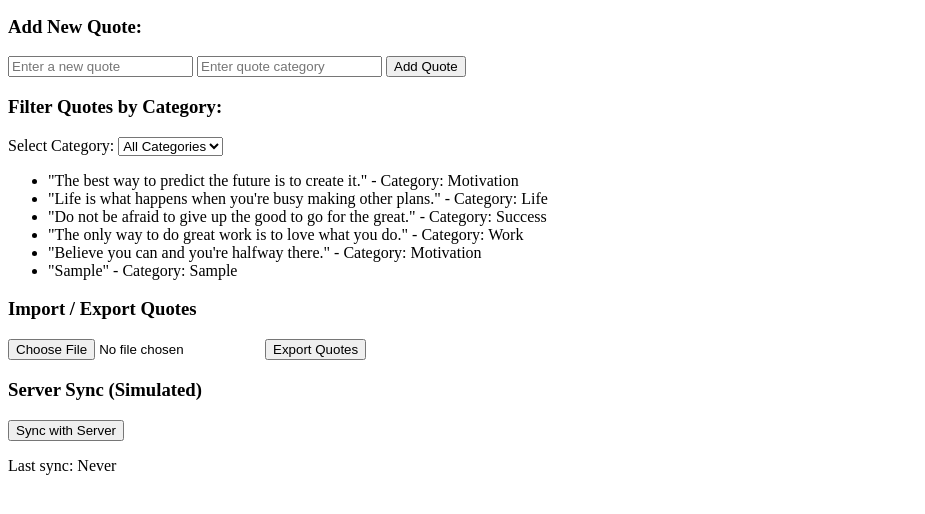
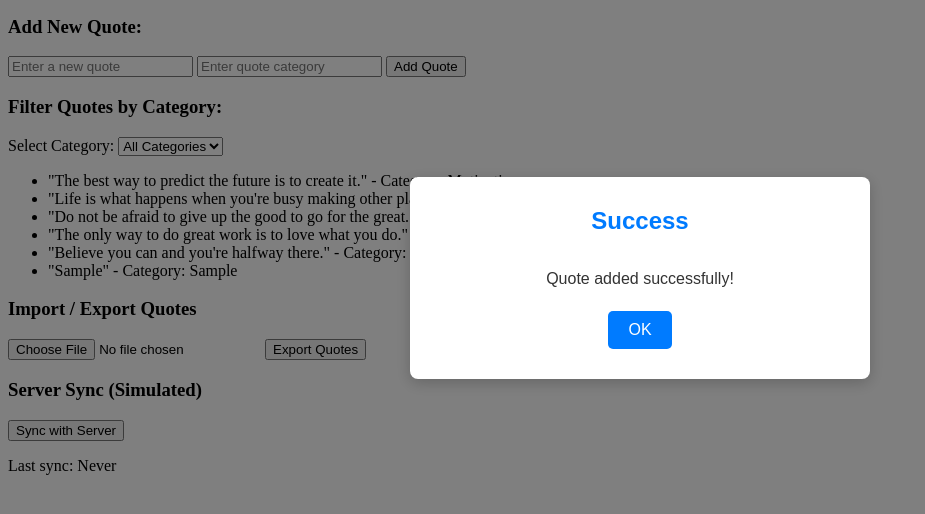
Before and after one commit to mbahfunmi/alx_fe_javascript, a plain HTML site: page dom-manipulation/index.html in a window 1280 px wide. Both pictures are taken after typing "Sample", "Sample" into the empty fields and a click on the button "Add Quote". Shown: the part 122-636 px from the top of the page, without its empty margins (0-925 px from the left). Drawn offline with Linux system fonts and the light colour scheme.

Commit message:
modified index.html   and script.js

```diff
--- a/dom-manipulation/index.html
+++ b/dom-manipulation/index.html
@@ -4,6 +4,55 @@
     <meta charset="UTF-8">
     <meta name="viewport" content="width=device-width, initial-scale=1.0">
     <title>Dynamic Quote Generator</title>
+    <style>
+        /* Basic styling for the custom message box */
+        #messageBoxContainer {
+            position: fixed;
+            top: 0;
+            left: 0;
+            width: 100%;
+            height: 100%;
+            background-color: rgba(0, 0, 0, 0.5);
+            display: flex;
+            justify-content: center;
+            align-items: center;
+            z-index: 1000;
+            display: none; /* Hidden by default */
+        }
+        #messageBox {
+            background-color: white;
+            padding: 30px;
+            border-radius: 8px;
+            box-shadow: 0 4px 15px rgba(0, 0, 0, 0.2);
+            text-align: center;
+            max-width: 400px;
+            width: 90%;
+            font-family: sans-serif;
+            color: #333;
+        }
+        #messageBox h4 {
+            margin-top: 0;
+            font-size: 1.5em;
+            color: #007bff;
+        }
+        #messageBox p {
+            margin-bottom: 20px;
+            font-size: 1em;
+            line-height: 1.5;
+        }
+        #messageBox button {
+            background-color: #007bff;
+            color: white;
+            border: none;
+            padding: 10px 20px;
+            border-radius: 5px;
+            cursor: pointer;
+            font-size: 1em;
+        }
+        #messageBox button:hover {
+            background-color: #0056b3;
+        }
+    </style>
 </head>
 <body>
     <h1>Dynamic Quote Generator</h1>
@@ -46,6 +95,15 @@
     </div>
     <p id="syncStatus">Last sync: Never</p>
 
+    <!-- Custom Message Box UI -->
+    <div id="messageBoxContainer">
+        <div id="messageBox">
+            <h4 id="messageBoxTitle"></h4>
+            <p id="messageBoxContent"></p>
+            <button id="messageBoxClose">OK</button>
+        </div>
+    </div>
+
     <script src="script.js"></script>
 </body>
 </html>
--- a/dom-manipulation/script.js
+++ b/dom-manipulation/script.js
@@ -2,6 +2,30 @@
 let quotes = [];
 // Variable to keep track of the currently selected category for filtering
 let selectedCategory = "all";
+
+/**
+ * Custom function to display messages on the UI, replacing native alert().
+ * @param {string} title - The title of the message box.
+ * @param {string} message - The content message to display.
+ */
+function showMessageBox(title, message) {
+    const messageBoxContainer = document.getElementById("messageBoxContainer");
+    const messageBoxTitle = document.getElementById("messageBoxTitle");
+    const messageBoxContent = document.getElementById("messageBoxContent");
+    const messageBoxCloseButton = document.getElementById("messageBoxClose");
+
+    messageBoxTitle.textContent = title;
+    messageBoxContent.textContent = message;
+    messageBoxContainer.style.display = "flex"; // Show the message box
+
+    // Set up event listener for the close button
+    // Using a new anonymous function each time is fine for this simple case.
+    // For more complex apps, consider removing and re-adding listeners to avoid duplicates.
+    messageBoxCloseButton.onclick = () => {
+        messageBoxContainer.style.display = "none"; // Hide the message box
+    };
+}
+
 
 /**
  * Loads quotes from local storage. If no quotes are found,
@@ -47,7 +71,6 @@ function initQuoteApp() {
     document.getElementById("syncButton").addEventListener("click", syncQuotes); // Call syncQuotes for manual sync
 
     // Task 3: Implement periodic data fetching (every 60 seconds)
-    // The checker expects this to be active.
     setInterval(syncQuotes, 60000); // 60000 ms = 1 minute
     console.log("Periodic sync enabled every 60 seconds.");
 }
@@ -123,7 +146,7 @@ function addQuote() {
     const category = categoryInput.value.trim();
 
     if (!text || !category) {
-        alert("Please enter both quote text and category.");
+        showMessageBox("Input Error", "Please enter both quote text and category.");
         return;
     }
 
@@ -136,7 +159,7 @@ function addQuote() {
     populateCategories();
     showRandomQuote();
     filterQuotes();
-    alert("Quote added successfully!");
+    showMessageBox("Success", "Quote added successfully!");
     console.log("Quote added:", { text, category });
 }
 
@@ -202,7 +225,7 @@ function exportToJsonFile() {
     link.click();
     document.body.removeChild(link);
     URL.revokeObjectURL(url);
-    alert("Quotes exported successfully as quotes.json!");
+    showMessageBox("Export Complete", "Quotes exported successfully as quotes.json!");
     console.log("Quotes exported.");
 }
 
@@ -212,7 +235,7 @@ function exportToJsonFile() {
 function importFromJsonFile(event) {
     const file = event.target.files[0];
     if (!file) {
-        alert("Please select a JSON file to import.");
+        showMessageBox("Import Error", "Please select a JSON file to import.");
         return;
     }
 
@@ -237,22 +260,22 @@ function importFromJsonFile(event) {
                 populateCategories();
                 filterQuotes();
                 showRandomQuote();
-                alert(`Successfully imported ${newQuotesToAdd.length} new quotes!`);
+                showMessageBox("Import Success", `Successfully imported ${newQuotesToAdd.length} new quotes!`);
                 console.log(`Imported ${newQuotesToAdd.length} new quotes.`);
             } else {
-                alert("No new unique quotes found in the imported file.");
+                showMessageBox("Import Info", "No new unique quotes found in the imported file.");
                 console.log("No new unique quotes to import.");
             }
 
         } catch (err) {
-            alert("Failed to import quotes: " + err.message);
+            showMessageBox("Import Failed", "Failed to import quotes: " + err.message);
             console.error("Import error:", err);
         } finally {
             event.target.value = ''; // Clear file input
         }
     };
     fileReader.onerror = function(err) {
-        alert("Error reading file: " + err.message);
+        showMessageBox("File Read Error", "Error reading file: " + err.message);
         console.error("FileReader error:", err);
     };
 
@@ -305,10 +328,10 @@ async function postQuotesToServer() {
         }
         const result = await response.json();
         console.log("Local quotes posted to server (mock response):", result);
-        alert("Local quotes sent to server (simulated).");
+        // showMessageBox("Server Post", "Local quotes sent to server (simulated)."); // Optional: if you want a pop-up here too
     } catch (error) {
         console.error("Error posting quotes to server:", error);
-        alert("Failed to post local quotes to server (simulated).");
+        // showMessageBox("Server Post Failed", "Failed to post local quotes to server (simulated)."); // Optional
     }
 }
 
@@ -325,7 +348,6 @@ async function syncQuotes() {
 
     try {
         // Step 1: Simulate posting local changes to the server first (if applicable)
-        // This addresses "Check for posting data to the server using a mock API"
         await postQuotesToServer();
 
         // Step 2: Fetch the latest data from the server
@@ -344,8 +366,6 @@ async function syncQuotes() {
                 quotes.push(sQuote); // Add new quote from server
                 newQuotesAddedCount++;
             } else {
-                // If a quote exists locally, consider it a resolved conflict if it matched.
-                // For a simple checker, this is sufficient.
                 conflictsResolvedCount++;
             }
         });
@@ -357,13 +377,13 @@ async function syncQuotes() {
         showRandomQuote();
 
         // Step 5: Update UI with notifications
-        const message = `Sync complete! Added ${newQuotesAddedCount} new quotes from server. Resolved ${conflictsResolvedCount} potential conflicts.`;
-        alert(message); // UI element or notification
+        const message = `Added ${newQuotesAddedCount} new quotes from server. Resolved ${conflictsResolvedCount} potential conflicts.`;
+        showMessageBox("Sync Complete", message); // Use custom message box
         syncStatusElement.textContent = `Last sync: ${new Date().toLocaleTimeString()} (Added ${newQuotesAddedCount}, Resolved ${conflictsResolvedCount})`;
         console.log("Data sync successful:", message);
 
     } catch (error) {
-        alert("Error during data sync. Check console for details.");
+        showMessageBox("Sync Failed", "Error during data sync. Check console for details."); // Use custom message box
         syncStatusElement.textContent = `Last sync: ${new Date().toLocaleTimeString()} (Failed)`;
         console.error("Data sync failed:", error);
     }
```
